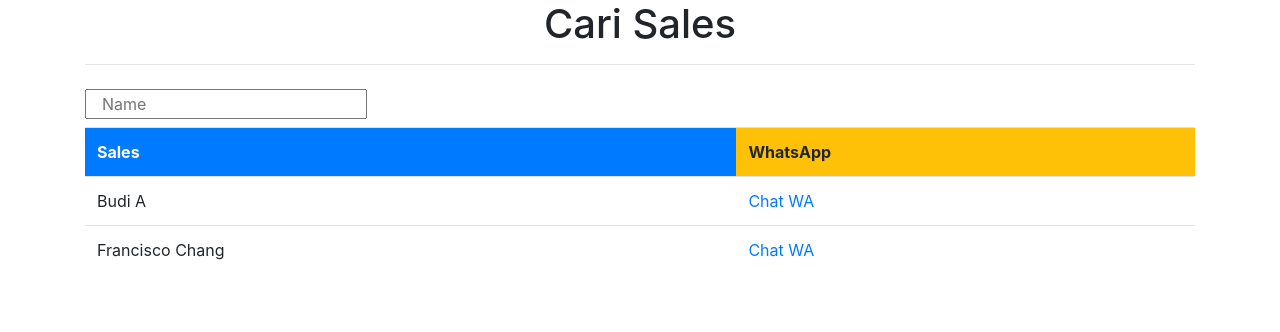
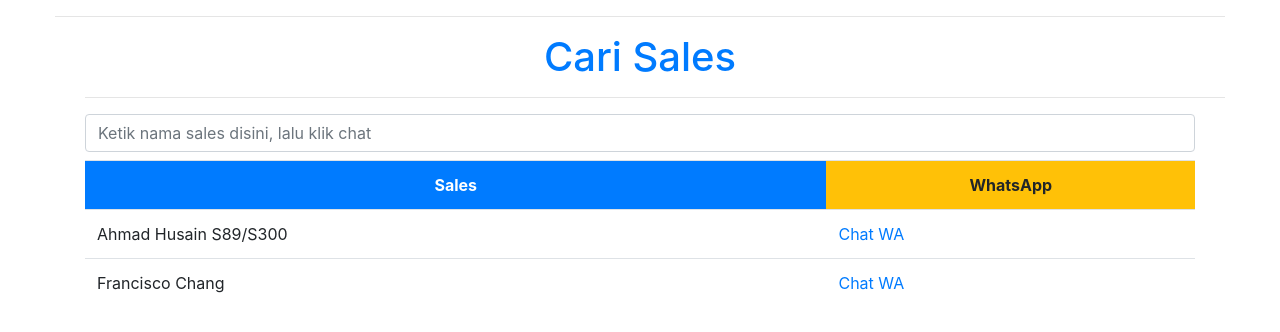
Before and after one commit to ariandto/salesklg, a plain HTML site: page index.html in a window 1280 px wide. Drawn offline with nearby package versions, Linux system fonts and the light colour scheme.

Commit message:
1 file modified

```diff
--- a/index.html
+++ b/index.html
@@ -16,16 +16,17 @@
   </head>
 
   <body>
-    <h1 class="text-center">Cari Sales</h1>
+    <hr class="container" />
+    <h1 class="text-center text-primary">Cari Sales</h1>
     <!-- Table Data -->
     <div class="container">
-      <hr />
+      <hr class="container" />
       <input
-        class="col-auto my-2"
+        class="col-auto my-2 form-control input-lg"
         type="text"
         id="myInput"
         onkeyup="tableSearch()"
-        placeholder="Name"
+        placeholder="Ketik nama sales disini, lalu klik chat"
       />
 
       <table
@@ -35,11 +36,11 @@
         data-show-search-clear-button="true"
       >
         <tr>
-          <th class="bg-primary text-white">Sales</th>
-          <th class="bg-warning">WhatsApp</th>
+          <th class="bg-primary text-white text-center">Sales</th>
+          <th class="bg-warning text-center">WhatsApp</th>
         </tr>
         <tr>
-          <td>Budi A</td>
+          <td>Ahmad Husain S89/S300</td>
           <td><a href="https://wa.me/62895340710827">Chat WA</a></td>
         </tr>
         <tr>
```
